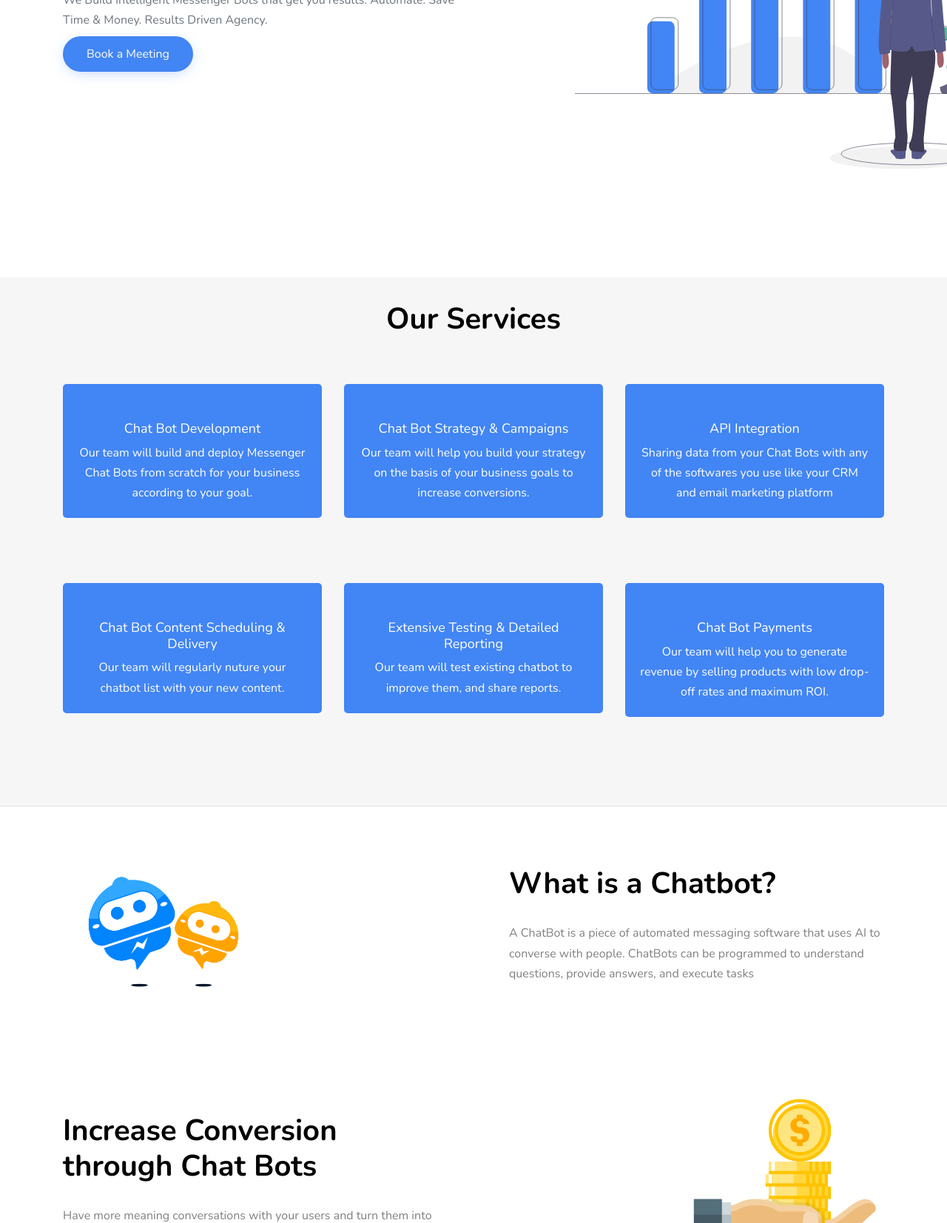
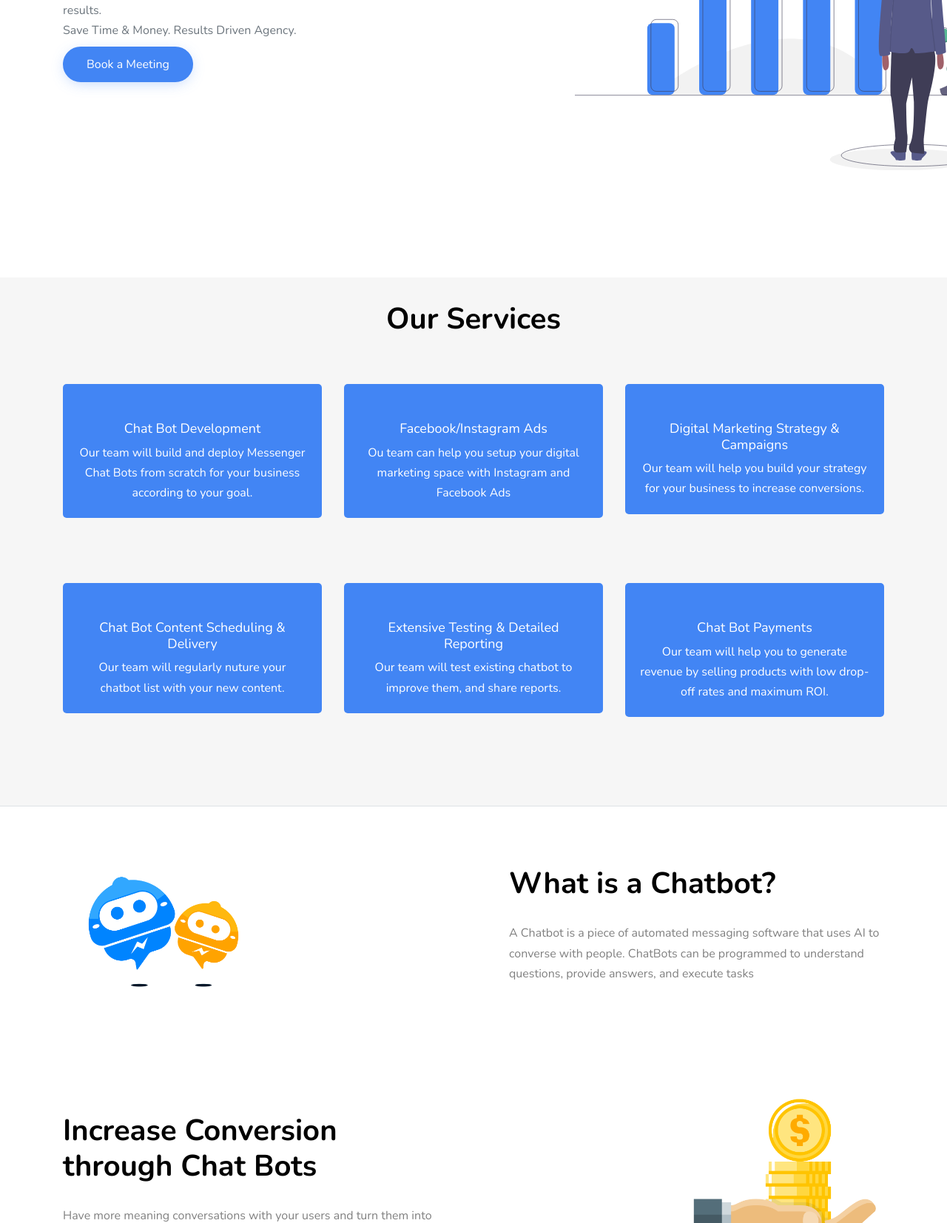
Before and after one commit to ankur108/flizmedia.com, a plain HTML site: page index.html in a window 1280 px wide. Shown: the part 425-2078 px from the top of the page at 74% size. Drawn offline with nearby package versions, Linux system fonts and the light colour scheme; a script that the page names is missing; some icons are missing; files whose address does not match are found by name.

Commit message:
Content changed to inclide FB/Insta Ads

```diff
--- a/index.html
+++ b/index.html
@@ -93,7 +93,7 @@
             <div class="row mb-2" data-aos="fade-up" data-aos-delay="200">
               <div class="col-lg-6 mr-auto">
                 <h1>Make Your Business More Profitable</h1>
-                <p class="mb-2">We Build Intelligent Messenger Bots that get you results. Automate. Save Time & Money. Results Driven Agency.</p>
+                <p class="mb-2">We Build Intelligent Messenger Bots & Ads campaigns that get you results. <br/>Save Time & Money. Results Driven Agency.</p>
                 <a href="https://calendly.com/flizmedia/discovery-call" target="_blank"><button class="btn btn-primary text-white" type="button" id="button-addon2">Book a Meeting</button></a>
               </div>
             </div>
@@ -123,16 +123,16 @@
         <div class="col-md-6 col-lg-4 mb-4 mb-lg-4" data-aos="fade-up" data-aos-delay="100">
           <div class="unit-4">
             <div>
-              <h3>Chat Bot Strategy & Campaigns</h3>
-              <p>Our team will help you build your strategy on the basis of your business goals to increase conversions.</p>
+              <h3>Facebook/Instagram Ads</h3>
+              <p>Ou team can help you setup your digital marketing space with Instagram and Facebook Ads</p>
             </div>
           </div>
         </div>
         <div class="col-md-6 col-lg-4 mb-4 mb-lg-4" data-aos="fade-up" data-aos-delay="200">
           <div class="unit-4">
             <div>
-              <h3>API Integration</h3>
-              <p>Sharing data from your Chat Bots with any of the softwares you use like your CRM and email marketing platform</p>
+              <h3>Digital Marketing Strategy & Campaigns</h3>
+              <p>Our team will help you build your strategy for your business to increase conversions.</p>
             </div>
           </div>
         </div>
@@ -175,7 +175,7 @@
           </div>
           <div class="col-lg-6 pl-lg-5 mt-5">
             <h2 class="text-black">What is a Chatbot?</h2>
-            <p class="mb-4">A ChatBot is a piece of automated messaging software that uses AI to converse with people. ChatBots can be programmed to understand questions, provide answers, and execute tasks</p>
+            <p class="mb-4">A Chatbot is a piece of automated messaging software that uses AI to converse with people. ChatBots can be programmed to understand questions, provide answers, and execute tasks</p>
           </div>
         </div>
 
@@ -289,8 +289,8 @@
           </div>
           <div class="col-lg-5 ml-auto pl-lg-5">
             <h2 class="text-black mb-4 h3 font-weight-bold">Our Mission</h2>
-            <p class="mb-4">Our mission is to help every business to build a personal connection with thier customers through technology.
-              We achive this by offering our clients an AI-based Chat Bots for improving communications with thier customers. With our Chat Bots Marketing services, you can:
+            <p class="mb-4">Our mission is to help every business to build a personal connection with thier customers through social media.
+              We achive this by offering our clients an AI-based Chat Bots and a perfect social media campaign to improve communications with yours customers. With our digital marketing services, you can:
             </p>
             <ul class="ul-check mb-5 list-unstyled success">
               <li>Improve your product</li>
@@ -312,7 +312,7 @@
             <div class="row">
               <div class="col-md-5">
                 <h2 class="footer-heading mb-4">About Us</h2>
-                <p>Fliz Media is a digital agency that helps businesses to generate revenue by increasing conversion and maximum ROI using Chat Bots</p>
+                <p>Fliz Media is a digital agency that helps businesses to generate revenue by increasing conversion and maximum ROI using Chatbots and social media ads.</p>
               </div>
               <div class="col-md-3 ml-auto">
                 <h2 class="footer-heading mb-4">Quick Links</h2>
@@ -326,6 +326,7 @@
               <div class="col-md-3">
                 <h2 class="footer-heading mb-4">Follow Us</h2>
                 <a href="https://www.facebook.com/Fliz-Media-107127587748822/" class="pl-0 pr-3" target="_blank"><span class="icon-facebook"></span></a>
+                <a href="https://www.instagram.com/flizmedia/" class="pl-3 pr-3"><span class="icon-instagram"></span></a>
                 <!-- <a href="#" class="pl-3 pr-3"><span class="icon-twitter"></span></a>
                 <a href="#" class="pl-3 pr-3"><span class="icon-instagram"></span></a>
                 <a href="#" class="pl-3 pr-3"><span class="icon-linkedin"></span></a> -->
```
